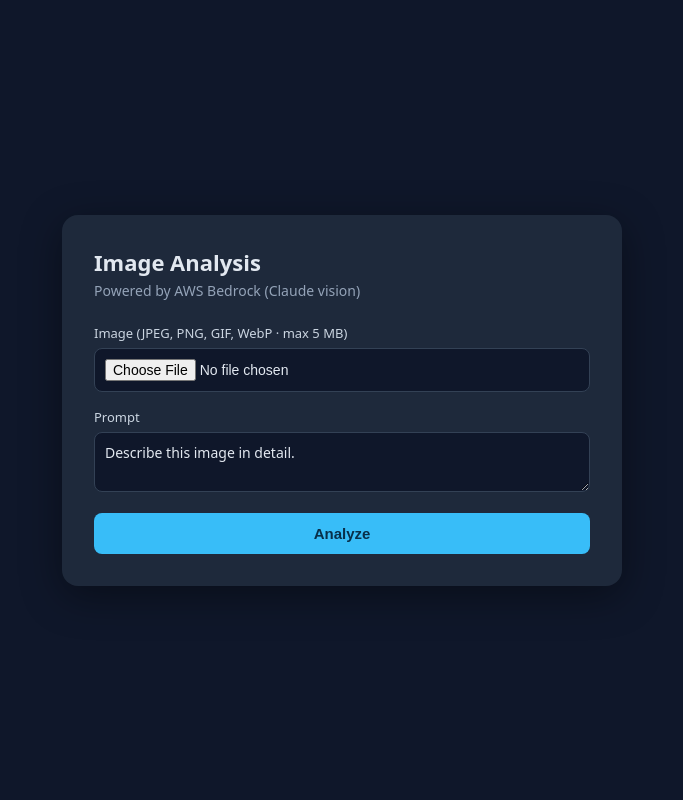
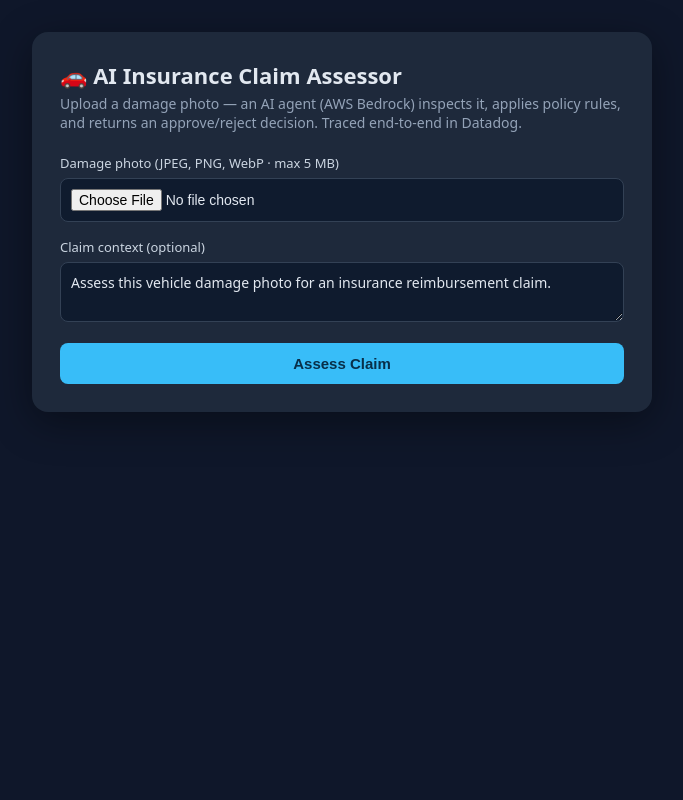
Before and after one commit to dblitz29/simple-chatbot-image, a FastAPI app: page / in a window 1280 px wide. Shown: the whole page, without its empty margins (298-981 px from the left). Run offline with FastAPI, Linux system fonts and the light colour scheme.

Commit message:
Redesign UI as insurance claim assessor (calls /agent, shows decision + tool calls)

```diff
--- a/app/templates/index.html
+++ b/app/templates/index.html
@@ -3,54 +3,71 @@
 <head>
   <meta charset="UTF-8" />
   <meta name="viewport" content="width=device-width, initial-scale=1.0" />
-  <title>Image Analysis · Bedrock</title>
+  <title>AI Insurance Claim Assessor</title>
   <style>
-    :root { --bg:#0f172a; --card:#1e293b; --accent:#38bdf8; --text:#e2e8f0; }
+    :root {
+      --bg:#0f172a; --card:#1e293b; --card2:#0f1b2e; --accent:#38bdf8;
+      --text:#e2e8f0; --muted:#94a3b8; --line:#334155;
+      --green:#22c55e; --amber:#f59e0b; --red:#ef4444;
+    }
     * { box-sizing: border-box; }
     body {
       font-family: system-ui, -apple-system, Segoe UI, Roboto, sans-serif;
       background: var(--bg); color: var(--text); margin: 0;
-      min-height: 100vh; display: flex; align-items: center; justify-content: center; padding: 24px;
+      min-height: 100vh; display: flex; align-items: flex-start; justify-content: center; padding: 32px 16px;
     }
     .card {
-      background: var(--card); border-radius: 16px; padding: 32px;
-      width: 100%; max-width: 560px; box-shadow: 0 10px 40px rgba(0,0,0,.4);
+      background: var(--card); border-radius: 16px; padding: 28px;
+      width: 100%; max-width: 620px; box-shadow: 0 10px 40px rgba(0,0,0,.4);
     }
     h1 { margin: 0 0 4px; font-size: 22px; }
-    p.sub { margin: 0 0 24px; color: #94a3b8; font-size: 14px; }
+    p.sub { margin: 0 0 22px; color: var(--muted); font-size: 14px; }
     label { display: block; font-size: 13px; margin-bottom: 6px; color: #cbd5e1; }
     input[type=file], textarea {
-      width: 100%; background: #0f172a; border: 1px solid #334155;
+      width: 100%; background: var(--card2); border: 1px solid var(--line);
       border-radius: 8px; padding: 10px; color: var(--text); font-size: 14px; margin-bottom: 16px;
     }
-    textarea { resize: vertical; min-height: 60px; font-family: inherit; }
+    textarea { resize: vertical; min-height: 54px; font-family: inherit; }
     button {
       background: var(--accent); color: #082f49; border: none; border-radius: 8px;
-      padding: 12px 20px; font-size: 15px; font-weight: 600; cursor: pointer; width: 100%;
+      padding: 12px 20px; font-size: 15px; font-weight: 700; cursor: pointer; width: 100%;
     }
     button:disabled { opacity: .6; cursor: not-allowed; }
     #preview { max-width: 100%; border-radius: 8px; margin-bottom: 16px; display: none; }
-    #result {
-      margin-top: 20px; background: #0f172a; border-radius: 8px; padding: 16px;
-      white-space: pre-wrap; font-size: 14px; line-height: 1.5; display: none;
+    #result { margin-top: 22px; display: none; }
+    .badge {
+      display: inline-block; padding: 6px 14px; border-radius: 999px;
+      font-weight: 800; font-size: 15px; letter-spacing: .5px;
     }
-    .error { color: #f87171; }
+    .APPROVE { background: rgba(34,197,94,.15); color: var(--green); border:1px solid var(--green); }
+    .MANUAL_REVIEW { background: rgba(245,158,11,.15); color: var(--amber); border:1px solid var(--amber); }
+    .REJECT { background: rgba(239,68,68,.15); color: var(--red); border:1px solid var(--red); }
+    .payout { font-size: 26px; font-weight: 800; margin: 14px 0 4px; }
+    .grid { display: grid; grid-template-columns: 1fr 1fr; gap: 10px; margin: 16px 0; }
+    .kv { background: var(--card2); border:1px solid var(--line); border-radius: 8px; padding: 10px 12px; }
+    .kv .k { font-size: 11px; color: var(--muted); text-transform: uppercase; letter-spacing:.5px; }
+    .kv .v { font-size: 15px; margin-top: 2px; }
+    .summary { background: var(--card2); border-radius: 8px; padding: 14px; font-size: 14px; line-height: 1.55; white-space: pre-wrap; }
+    .chips { margin: 14px 0 4px; display: flex; flex-wrap: wrap; gap: 8px; }
+    .chip { background:#0b2a3a; border:1px solid var(--accent); color:#7dd3fc; border-radius:999px; padding:4px 10px; font-size:12px; }
+    .section-title { font-size:12px; color:var(--muted); text-transform:uppercase; letter-spacing:.6px; margin:18px 0 6px; }
+    .error { color: var(--red); }
   </style>
 </head>
 <body>
   <div class="card">
-    <h1>Image Analysis</h1>
-    <p class="sub">Powered by AWS Bedrock (Claude vision)</p>
+    <h1>🚗 AI Insurance Claim Assessor</h1>
+    <p class="sub">Upload a damage photo — an AI agent (AWS Bedrock) inspects it, applies policy rules, and returns an approve/reject decision. Traced end-to-end in Datadog.</p>
 
     <form id="form">
-      <label for="image">Image (JPEG, PNG, GIF, WebP · max 5 MB)</label>
+      <label for="image">Damage photo (JPEG, PNG, WebP · max 5 MB)</label>
       <input type="file" id="image" name="image" accept="image/*" required />
       <img id="preview" alt="preview" />
 
-      <label for="prompt">Prompt</label>
-      <textarea id="prompt" name="prompt">Describe this image in detail.</textarea>
+      <label for="prompt">Claim context (optional)</label>
+      <textarea id="prompt" name="prompt">Assess this vehicle damage photo for an insurance reimbursement claim.</textarea>
 
-      <button type="submit" id="submit">Analyze</button>
+      <button type="submit" id="submit">Assess Claim</button>
     </form>
 
     <div id="result"></div>
@@ -65,35 +82,55 @@
 
     fileInput.addEventListener('change', () => {
       const file = fileInput.files[0];
-      if (file) {
-        preview.src = URL.createObjectURL(file);
-        preview.style.display = 'block';
+      if (file) { preview.src = URL.createObjectURL(file); preview.style.display = 'block'; }
+    });
+
+    function esc(s) { return String(s ?? '').replace(/[&<>]/g, c => ({'&':'&amp;','<':'&lt;','>':'&gt;'}[c])); }
+
+    function render(json) {
+      const d = json.decision;
+      let html = '';
+      if (d) {
+        const label = (d.decision || '').replace('_', ' ');
+        html += `<span class="badge ${esc(d.decision)}">${esc(label)}</span>`;
+        html += `<div class="payout">Payout: $${esc(d.approved_payout_usd)}</div>`;
+        html += `<div class="grid">
+          <div class="kv"><div class="k">Damage</div><div class="v">${esc(d.damage_type)}</div></div>
+          <div class="kv"><div class="k">Severity</div><div class="v">${esc(d.severity)}</div></div>
+          <div class="kv"><div class="k">Est. repair</div><div class="v">$${esc(d.estimated_cost_usd)}</div></div>
+          <div class="kv"><div class="k">Deductible</div><div class="v">$${esc(d.deductible_usd)}</div></div>
+        </div>`;
+        html += `<div class="section-title">Rationale</div><div class="summary">${esc(d.rationale)}</div>`;
       }
-    });
+      html += `<div class="section-title">Assessor summary</div><div class="summary">${esc(json.answer)}</div>`;
+      if (json.tool_calls && json.tool_calls.length) {
+        html += `<div class="section-title">Agent tool calls (traced in Datadog)</div><div class="chips">`;
+        html += json.tool_calls.map(t => `<span class="chip">🔧 ${esc(t.tool)}</span>`).join('');
+        html += `</div>`;
+      }
+      if (json.model) html += `<div class="section-title">Model</div><div class="summary">${esc(json.model)}</div>`;
+      result.innerHTML = html;
+    }
 
     form.addEventListener('submit', async (e) => {
       e.preventDefault();
       result.style.display = 'none';
-      result.classList.remove('error');
-      submit.disabled = true;
-      submit.textContent = 'Analyzing…';
+      submit.disabled = true; submit.textContent = 'Assessing…';
 
       const data = new FormData();
       data.append('image', fileInput.files[0]);
       data.append('prompt', document.getElementById('prompt').value);
 
       try {
-        const res = await fetch('/analyze', { method: 'POST', body: data });
+        const res = await fetch('/agent', { method: 'POST', body: data });
         const json = await res.json();
         if (!res.ok) throw new Error(json.detail || 'Request failed');
-        result.textContent = json.analysis;
+        render(json);
       } catch (err) {
-        result.textContent = err.message;
-        result.classList.add('error');
+        result.innerHTML = `<div class="summary error">${esc(err.message)}</div>`;
       } finally {
         result.style.display = 'block';
-        submit.disabled = false;
-        submit.textContent = 'Analyze';
+        submit.disabled = false; submit.textContent = 'Assess Claim';
       }
     });
   </script>
```
